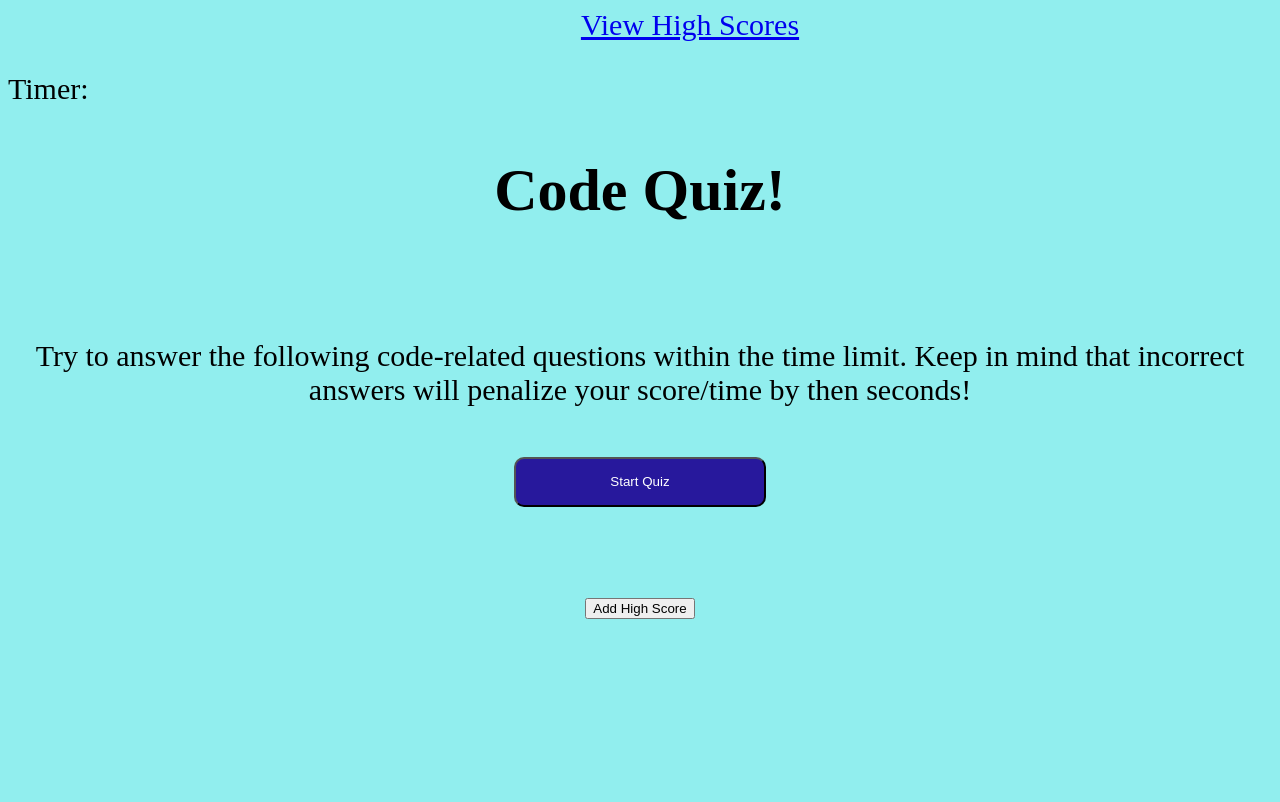
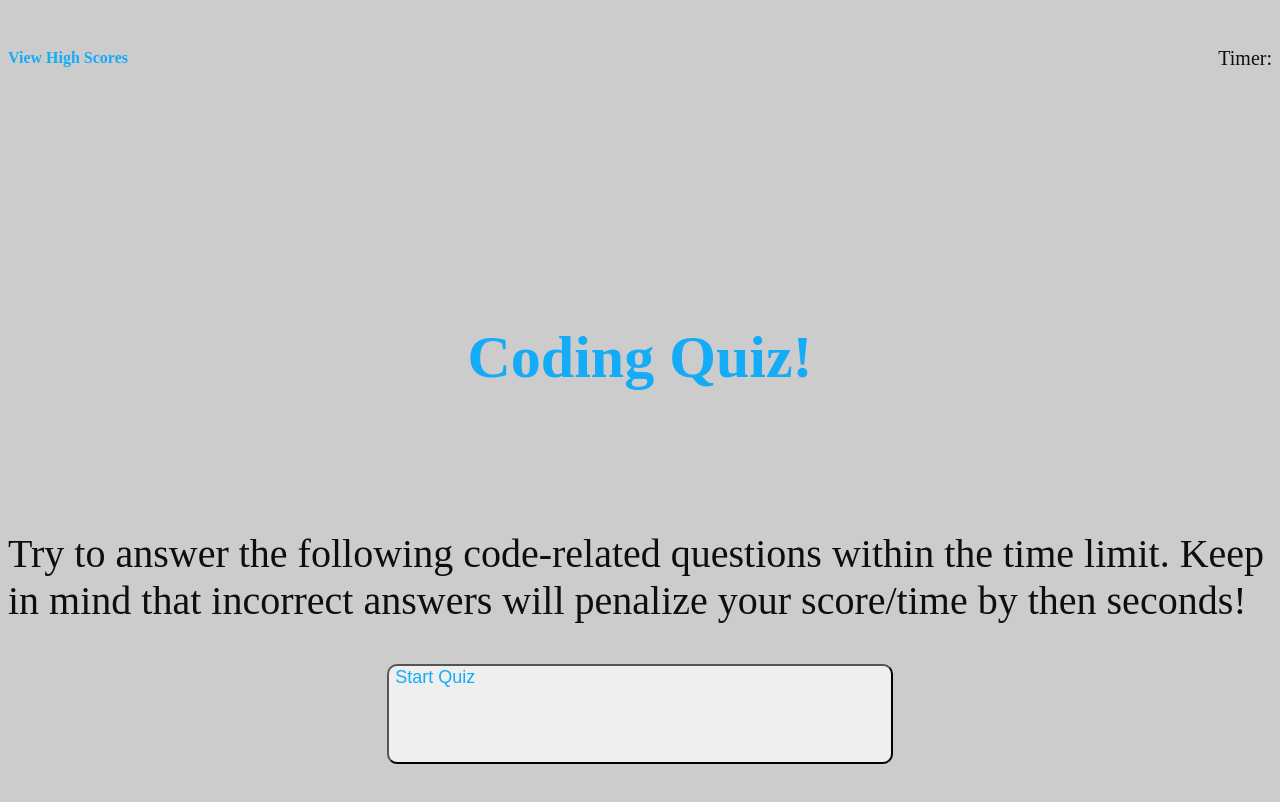
Before and after one commit to fowlerbo/codeQuiz, a plain HTML site: page index.html in a window 1280 px wide. Drawn offline with Linux system fonts and the light colour scheme; a script that the page names is missing.

Commit message:
Javascript

```diff
--- a/assets/css/style.css
+++ b/assets/css/style.css
@@ -1,34 +1,90 @@
-body    {
-    background-color: rgb(145, 238, 238);
-    font-size: 30px;
-    text-align: center;
+body {
+background: rgb(205, 204, 204);;
 }
 
-.hidden {
-    display: none;
+header {
+    display: flex;
+    color: #14abf7;
+    justify-content: space-between;
+    align-items: center;
+    height: 100px;
+}
+
+h1 {
+text-align: center;
+color: #14abf7;
+font-size: 60px;
+margin: 20px;
+padding: 60px;
+}
+
+header nav a {
+  text-decoration: none;
+  font-weight: bolder;
+  color: #14abf7;
 }
 
 #timer-element {
-    text-align: left;
+    font-size: 20px;
 }
 
-#view-high-scores {
-    text-align: left;
+p {
+    color: #0d0e0f;
+    font-size: 40px;
 }
 
-h1 {
-    font-size: 60px;
+#start-section {
+  display: flex;
+  justify-content: center;
+  align-items: center;
+  flex-wrap: wrap;
+  height: 100vh;
 }
 
-#start-quiz-button {
-    background-color: rgb(39, 24, 156);
-    color: white;
+#play-button {
+    display: flex;
+}
+
+.button {
+    align-content: center;
+    font-size: large;
+    color: #14abf7;
     border-radius: 10px;
-    width: 20%;
-    height: 50px;
+    width: 40%;
+    height: 100px;
     margin: 20px auto 10px auto;
 }
 
-a {
-    margin-left: 100px;
+.button:hover {
+  background-color: rgb(34, 76, 216);
+  color:rgb(150, 147, 147);
+  border-style: none;
+
 }
+
+#question-window,
+#high-score-window {
+  display: none;
+  flex-wrap: wrap;
+  justify-content: center;
+}
+
+#question-window ul {
+  list-style: none;
+}
+
+#high-score-input {
+  flex: 0 80%;
+  border-radius: 5px;
+  outline: none;
+}
+
+#high-score-button,
+#high-score-window h3 {
+  flex: 0 80%;
+  margin: 10px;
+}
+
+#high-score-window h3 {
+  text-align: center;
+}
--- a/index.html
+++ b/index.html
@@ -4,7 +4,7 @@
     <meta charset="UTF-8" />
     <meta http-equiv="X-UA-Compatible" content="IE=edge" />
     <meta name="viewport" content="width=device-width, initial-scale=1.0" />
-    <title>Code Quiz</title>
+    <title> Coding Quiz</title>
     <link href="./assets/css/style.css" rel="stylesheet" type="text/css" />
   </head>
   <body>
@@ -18,28 +18,29 @@
     </header>
     <section id="start-section">
       <div id="start-window" class="window">
-        <h1>Code Quiz!</h1>
+        <h1> Coding Quiz!</h1>
         <br />
         <p>Try to answer the following code-related questions within the time limit.  Keep in mind that incorrect answers will penalize your score/time by then seconds!</p>
         <button
-          id="start-quiz-button"
+          id="play-button"
           class="button"
-          title="Start Quiz"
+          title="Begin Quiz"
           type="button"
         >
-          Start Quiz
+         Start Quiz
         </button>
       </div>
-      <!-- <div id="question-window" class="window">
+      <div id="question-window" class="window">
         <h3 id="question"></h3>
         <button class="answerButton button" type="submit" title="a"></button>
         <button class="answerButton button" type="submit" title="b"></button>
         <button class="answerButton button" type="submit" title="c"></button>
         <button class="answerButton button" type="submit" title="d"></button>
-      </div> -->
+      </div>
       <div id="high-score-window" class="window">
         <h3 id="high-score-header"></h3>
         <br />
+        <input id="high-score-input" placeholder="Initials" type="text" /><br />
         <button
           id="high-score-button"
           class="button"
```
Also changed, not shown: 3 other files.
